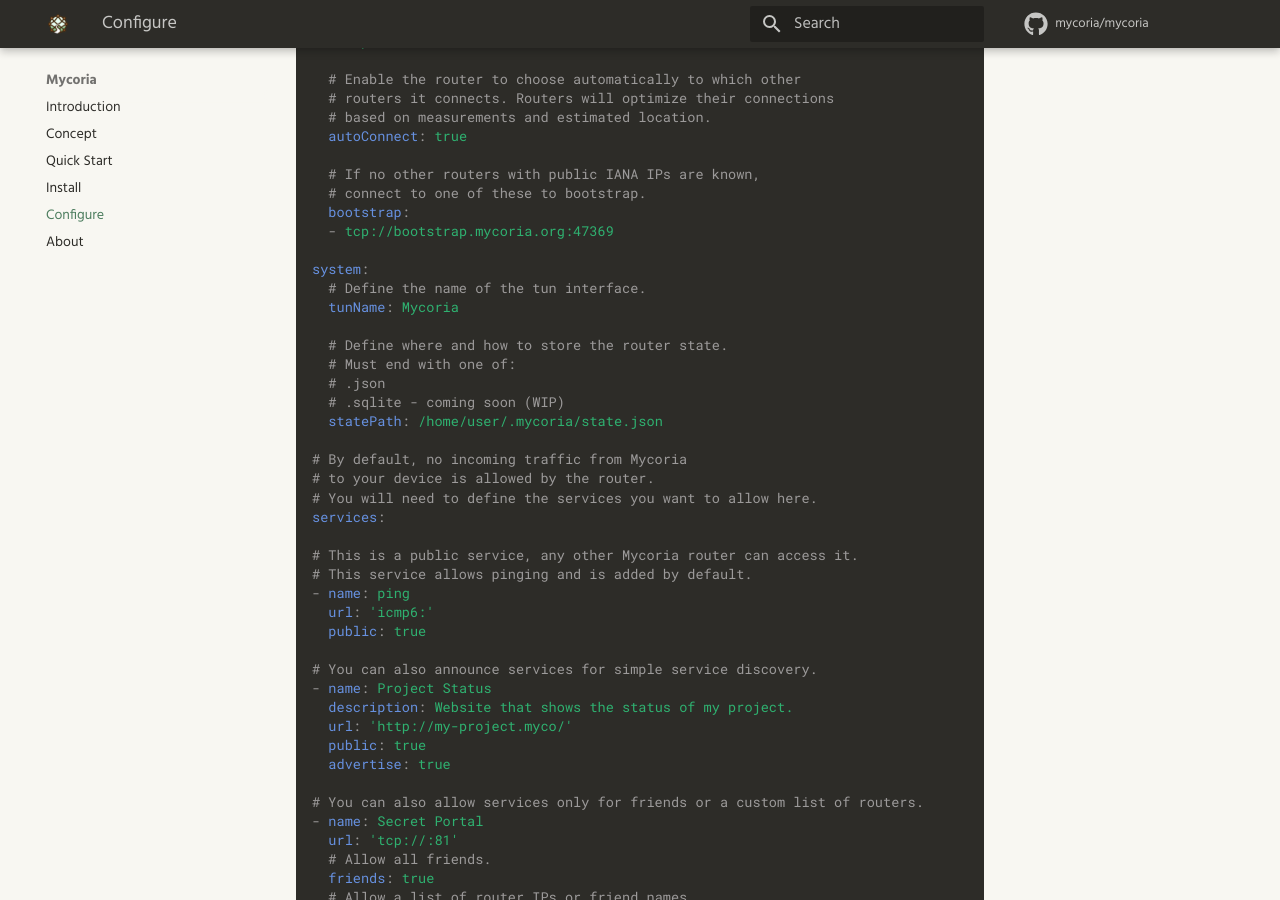
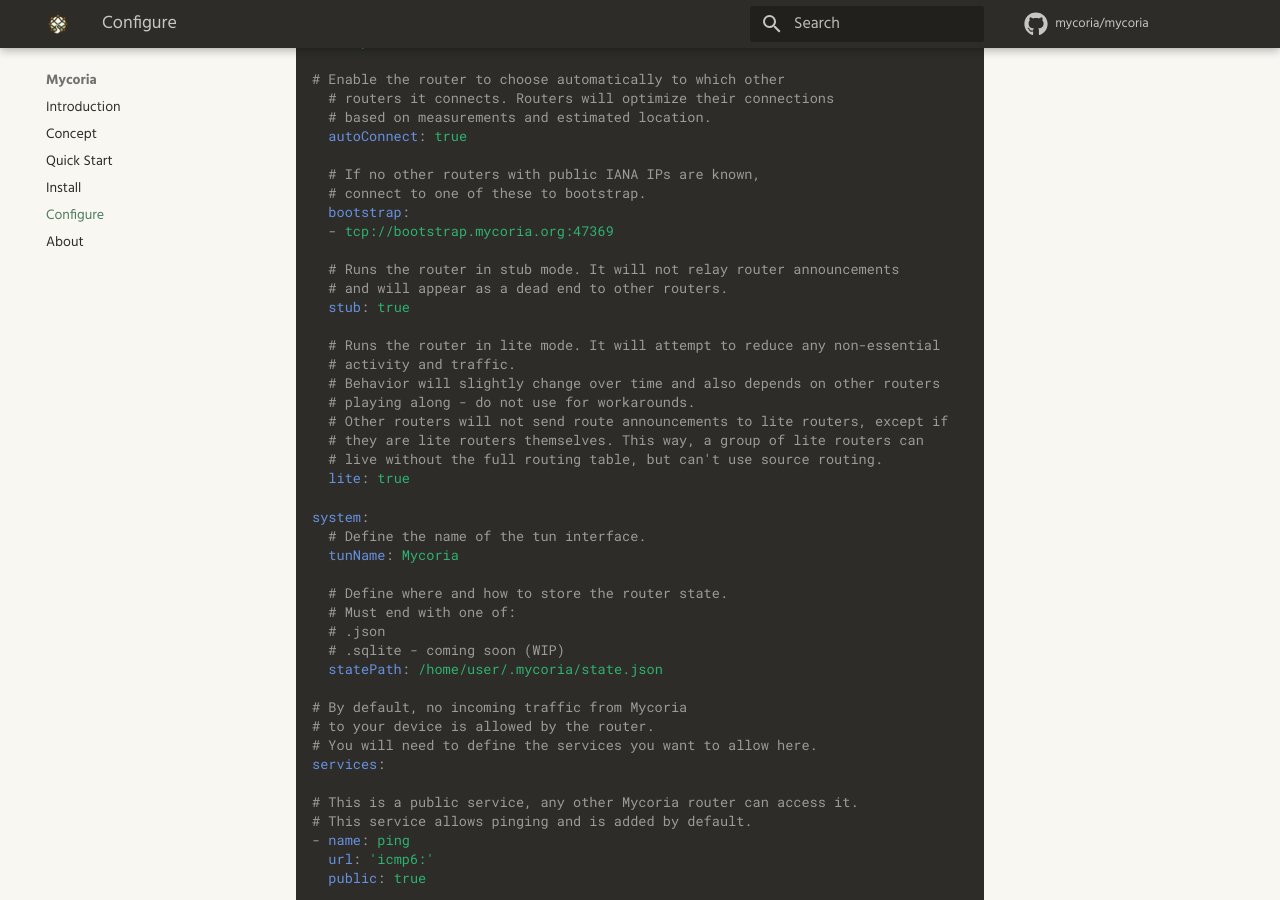
Before and after one commit to mycoria/web, an MkDocs documentation site: the page built from docs/configure.md, in a window 1280 px wide and 900 px high, scrolled down 1322 px. Built offline with MkDocs 1.6.1 and Material for MkDocs 9.7.7, drawn with Linux system fonts in a browser that asks for light colours; plug-ins that fetch from the network failed and are left out; comment, search, counter and statistics services are not loaded.

Commit message:
Update configure page

```diff
--- a/docs/configure.md
+++ b/docs/configure.md
@@ -63,7 +63,7 @@
   listen:
   - tcp:47369
 
-  # Enable the router to choose automatically to which other
+# Enable the router to choose automatically to which other
   # routers it connects. Routers will optimize their connections
   # based on measurements and estimated location.
   autoConnect: true
@@ -72,6 +72,19 @@
   # connect to one of these to bootstrap.
   bootstrap:
   - tcp://bootstrap.mycoria.org:47369
+
+  # Runs the router in stub mode. It will not relay router announcements
+  # and will appear as a dead end to other routers.
+  stub: true
+
+  # Runs the router in lite mode. It will attempt to reduce any non-essential
+  # activity and traffic.
+  # Behavior will slightly change over time and also depends on other routers
+  # playing along - do not use for workarounds.
+  # Other routers will not send route announcements to lite routers, except if
+  # they are lite routers themselves. This way, a group of lite routers can
+  # live without the full routing table, but can't use source routing.
+  lite: true
 
 system:
   # Define the name of the tun interface.
```
